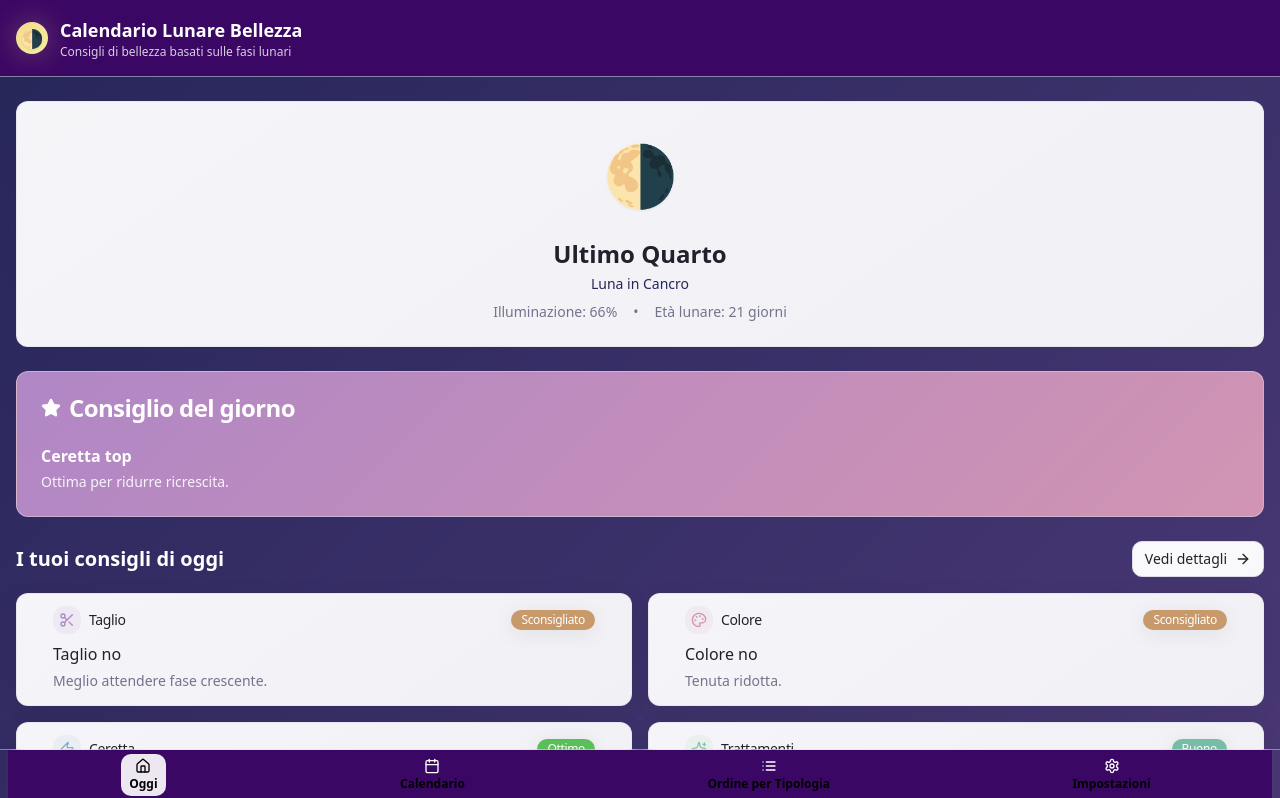
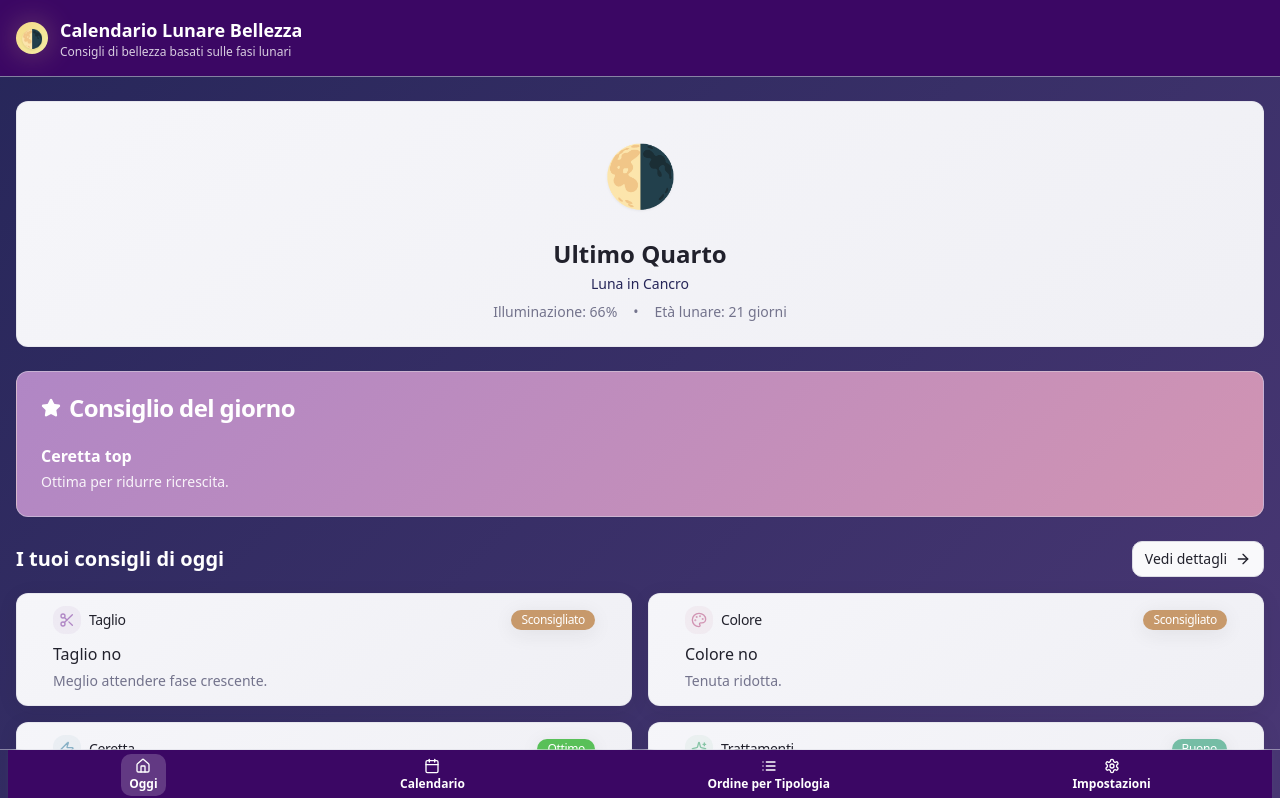
Before and after one commit to antoniobarile13/lunar-beauty-guide, a React (Vite) app: page / in a window 1280 px wide. Shown: the top 798 px of the page. Built offline with nearby package versions, Linux system fonts and the light colour scheme.

Commit message:
Modifica bottoni bottom navigation
Rende tutti i bottoni della bottom navigation bianchi, non solo quello selezionato.

```diff
--- a/src/components/Layout.tsx
+++ b/src/components/Layout.tsx
@@ -77,9 +77,9 @@ export function Layout({
             path,
             icon: Icon,
             label
-          }) => <Button key={path} variant="ghost" size="sm" onClick={() => navigate(path)} className={cn("flex flex-col items-center gap-0.5 h-auto py-1 px-2", "transition-smooth hover:bg-white/20 text-white", location.pathname === path && "text-black bg-white/90")}>
+          }) => <Button key={path} variant="ghost" size="sm" onClick={() => navigate(path)} className={cn("flex flex-col items-center gap-0.5 h-auto py-1 px-2", "transition-smooth hover:bg-white/20 text-white", location.pathname === path && "bg-white/20")}>
                 <Icon className="w-4 h-4" />
-                <span className="text-xs font-bold text-black">{label}</span>
+                <span className="text-xs font-bold text-white">{label}</span>
               </Button>)}
           </div>
         </div>
```
